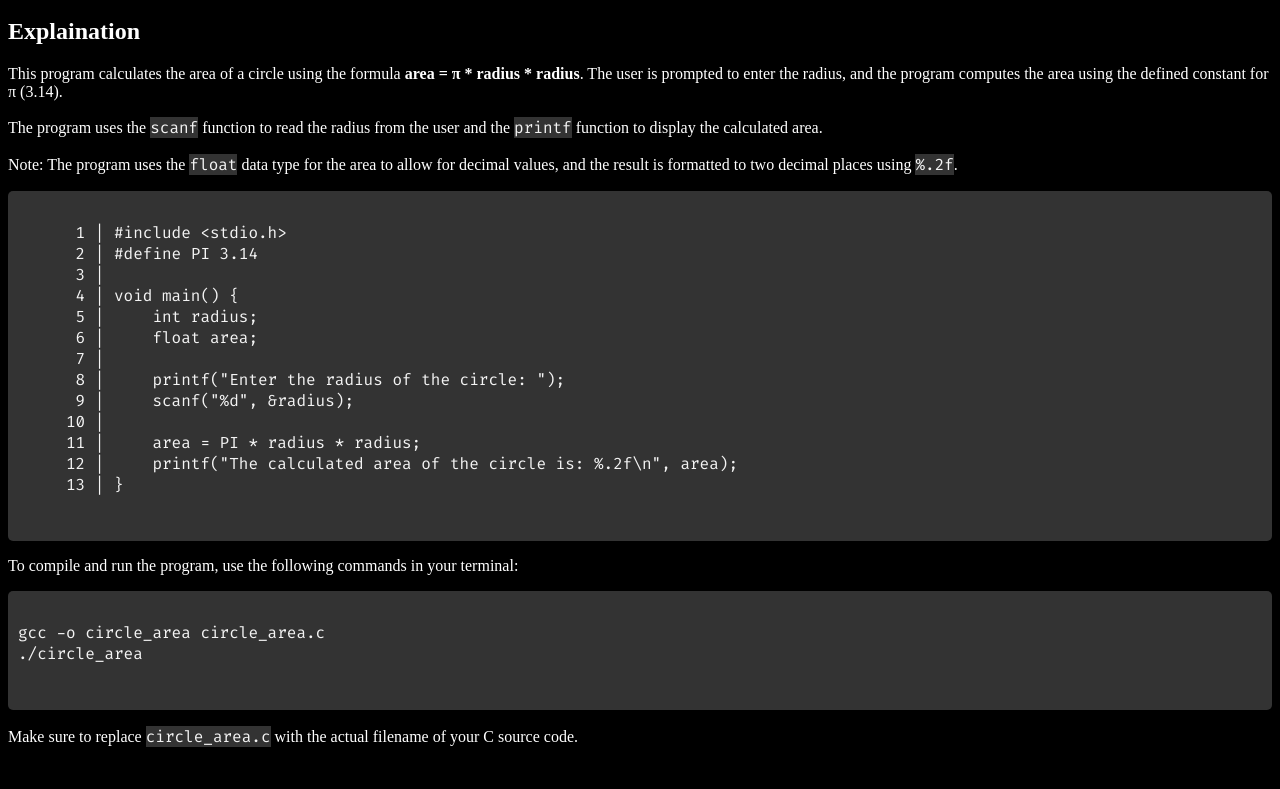
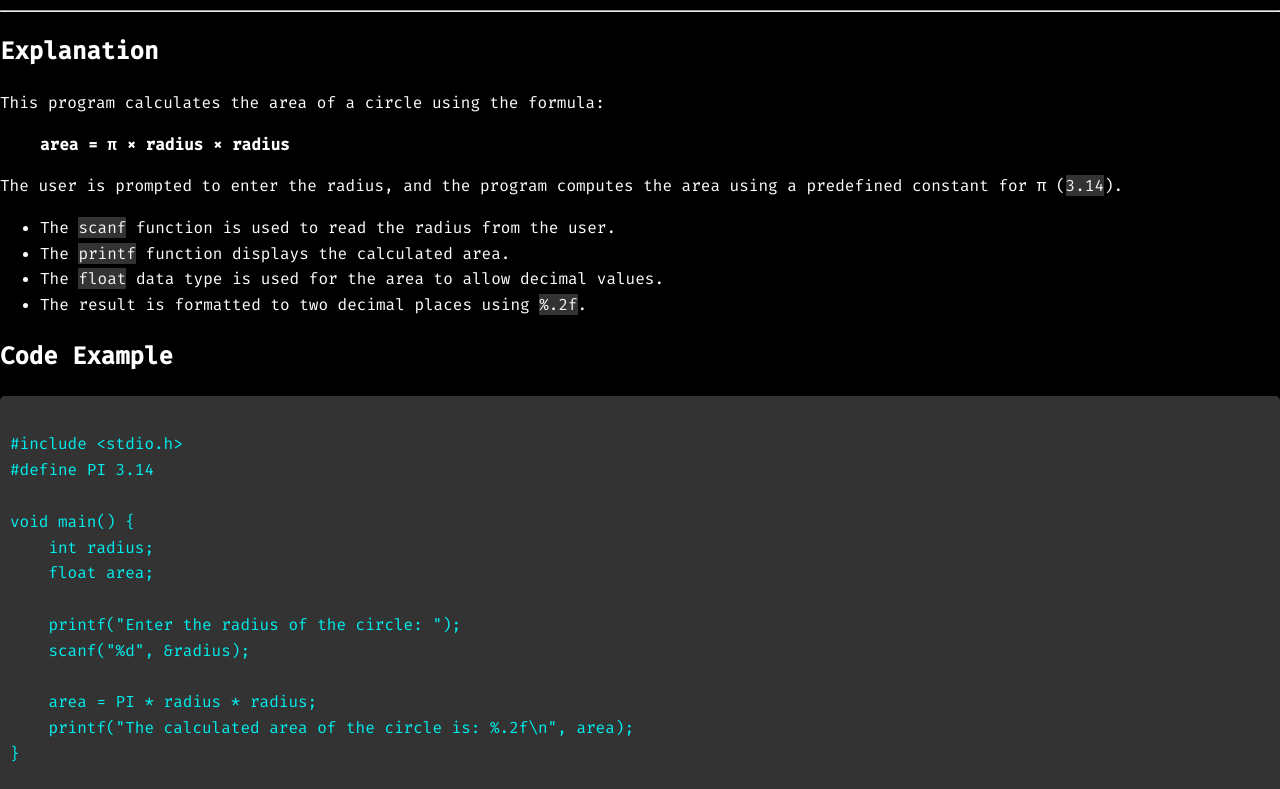
Before and after one commit to swiftstudysaga/swiftprogrammingsaga, a plain HTML site: page deploy/clan1.html in a window 1280 px wide. Shown: the part 84-873 px from the top of the page. Before the commit the page ends 847 px from the top, so only its background shows below. Drawn offline with Linux system fonts and the light colour scheme.

Commit message:
style changed

```diff
--- a/deploy/clan1.html
+++ b/deploy/clan1.html
@@ -1,49 +1,70 @@
 <!DOCTYPE html>
-<html>
+<html lang="en">
 <head>
-        <title>Calculate area of circle</title>
     <meta charset="UTF-8">
     <meta name="viewport" content="width=device-width, initial-scale=1.0">
-        <link rel="stylesheet" type="text/css" href="https://swiftstudysaga.github.io/swiftprogrammingsaga/styles.css">
+    <title>Calculate Area of a Circle</title>
+    <link rel="stylesheet" href="../styles.css">
 </head>
-    <body style="background-color: #000000; color: #ffffff">
-        <h1>C Program to calculate area of circle</h1>
+<body>
+    <header>
+        <h1>C Program: Calculate Area of a Circle</h1>
         <hr>
-        <div>
-            <h2>Explaination</h2>
-            <p>This program calculates the area of a circle using the formula <strong>area = π * radius * radius</strong>. The user is prompted to enter the radius, and the program computes the area using the defined constant for π (3.14).</p>
-            <p>The program uses the <code>scanf</code> function to read the radius from the user and the <code>printf</code> function to display the calculated area.</p>
-            <p>Note: The program uses the <code>float</code> data type for the area to allow for decimal values, and the result is formatted to two decimal places using <code>%.2f</code>.</p>
-        </div>
-        <div>
+    </header>
+    <main>
+        <section>
+            <h2>Explanation</h2>
+            <p>This program calculates the area of a circle using the formula:</p>
+            <blockquote>
+                <strong>area = π × radius × radius</strong>
+            </blockquote>
+            <p>The user is prompted to enter the radius, and the program computes the area using a predefined constant for π (<code>3.14</code>).</p>
+            <ul>
+                <li>The <code>scanf</code> function is used to read the radius from the user.</li>
+                <li>The <code>printf</code> function displays the calculated area.</li>
+                <li>The <code>float</code> data type is used for the area to allow decimal values.</li>
+                <li>The result is formatted to two decimal places using <code>%.2f</code>.</li>
+            </ul>
+        </section>
+        <section>
+            <h2>Code Example</h2>
             <pre>
 <code class="language-c">
-      1 | #include &lt;stdio.h&gt;
-      2 | #define PI 3.14
-      3 |
-      4 | void main() {
-      5 |     int radius;
-      6 |     float area;
-      7 |
-      8 |     printf("Enter the radius of the circle: ");
-      9 |     scanf("%d", &radius);
-     10 |
-     11 |     area = PI * radius * radius;
-     12 |     printf("The calculated area of the circle is: %.2f\n", area);
-     13 | }
+#include &lt;stdio.h&gt;
+#define PI 3.14
+
+void main() {
+    int radius;
+    float area;
+
+    printf("Enter the radius of the circle: ");
+    scanf("%d", &radius);
+
+    area = PI * radius * radius;
+    printf("The calculated area of the circle is: %.2f\n", area);
+}
 </code>
             </pre>
-        </div>
-        <div>
-
-            <p>To compile and run the program, use the following commands in your terminal:</p>
+        </section>
+        <section>
+            <h2>How to Compile and Run</h2>
+            <p>Follow these steps to compile and run the program:</p>
+            <ol>
+                <li>Open your terminal.</li>
+                <li>Navigate to the directory containing your C file.</li>
+                <li>Run the following commands:</li>
+            </ol>
             <pre>
 <code class="language-bash">
 gcc -o circle_area circle_area.c
 ./circle_area
 </code>
             </pre>
-            <p>Make sure to replace <code>circle_area.c</code> with the actual filename of your C source code.</p>
-        </div>
+            <p><strong>Note:</strong> Replace <code>circle_area.c</code> with the actual filename of your C source code.</p>
+        </section>
+    </main>
+    <footer>
+        <p>&copy; 2023 Swift Programming Saga. All rights reserved.</p>
+    </footer>
 </body>
 </html>
--- a/styles.css
+++ b/styles.css
@@ -1,5 +1,13 @@
 @import url('https://fonts.googleapis.com/css2?family=Fira+Code:wght@400;500&display=swap');
 
+body {
+    background-color: #000000;
+    color: #ffffff;
+    font-family: 'Fira Code', 'Courier New', Courier, monospace; /* Developer-friendly font */
+    line-height: 1.6; /* Improve readability */
+    margin: 0;
+    padding: 0;
+}
 pre {
     background-color: #333; /* Dark background color */
     padding: 10px;
@@ -13,3 +21,24 @@ code {
     font-family: 'Fira Code', 'Courier New', Courier, monospace;
     color: #f4f4f4; /* Light text color for contrast */
 }
+
+.language-c {
+    background-color: #333; /* Dark background color */
+    overflow-x: auto;
+    font-family: 'Fira Code', 'Courier New', Courier, monospace;
+    color: #00eeee; /* Light text color for contrast */
+}
+
+#formula {
+    background-color: #333; /* Dark background color */
+    overflow-x: auto;
+    font-family: 'Fira Code', 'Courier New', Courier, monospace;
+    color: #db0505;
+}
+
+#syntex {
+    background-color: #333; /* Dark background color */
+    overflow-x: auto;
+    font-family: 'Fira Code', 'Courier New', Courier, monospace;
+    color: #00ff00;
+}
```
Lines whose indentation alone changed are shown as unchanged.
